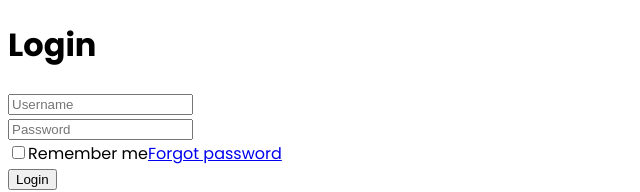
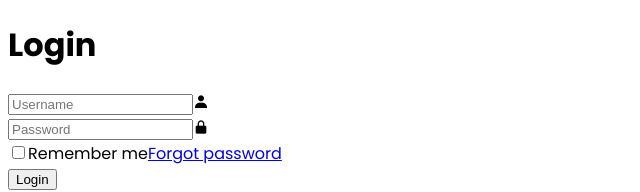
Before and after one commit to ManishPrakkash/aesthetic-login, a React (Vite) app in the folder loginForm/: page / in a window 1280 px wide. Shown: the top 192 px of the page, without its empty margins (0-640 px from the left). Built offline with nearby package versions, Linux system fonts and the light colour scheme.

Commit message:
icons added for input-box

```diff
--- a/loginForm/index.html
+++ b/loginForm/index.html
@@ -5,6 +5,7 @@
     <link rel="icon" type="image/svg+xml" href="/vite.svg" />
     <meta name="viewport" content="width=device-width, initial-scale=1.0" />
     <title>Login</title>
+    <link href='https://unpkg.com/boxicons@2.1.4/css/boxicons.min.css' rel='stylesheet'>
   </head>
   <body>
     <div id="root"></div>
--- a/loginForm/src/App.jsx
+++ b/loginForm/src/App.jsx
@@ -12,10 +12,12 @@ function App() {
       <h1>Login</h1>
 
       <div className="input-box">
-        <input type="text" placeholder='Username' />
+        <input type="text" placeholder='Username' required/>
+        <i class='bx bxs-user'></i>
       </div>
       <div className="input-box">
-        <input type="text" placeholder='Password' />
+        <input type="text" placeholder='Password' required/>
+        <i class='bx bxs-lock-alt' ></i>
       </div>
       <div className="forgot"><label><input type="checkbox"/>Remember me</label>
       <a href="#">Forgot password</a>
```
